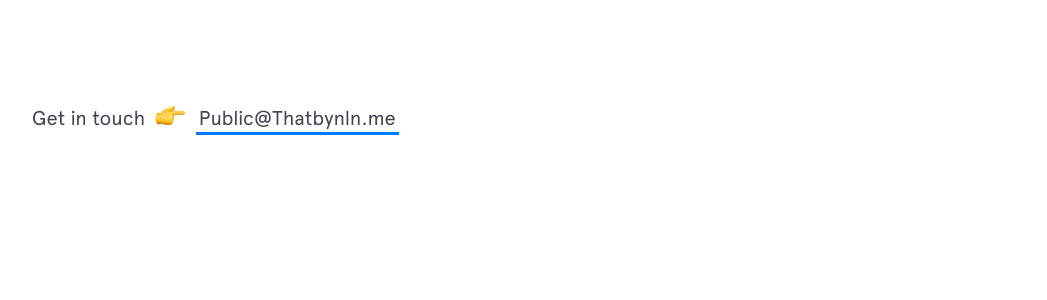
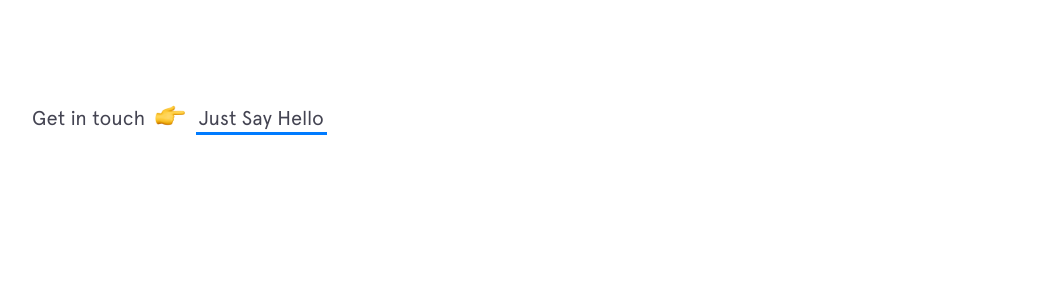
Before and after one commit to thatbynln/thatbynln.github.io, a Jekyll site: the page built from index.html, in a window 1280 px wide and 900 px high, scrolled down 434 px. Shown: the part 154-454 px from the top of the window, without its empty margins (68-1115 px from the left). Built offline with Jekyll 4.4.1, drawn with Linux system fonts in a browser that asks for light colours; nearby versions of some CDN libraries.

Commit message:
Update intro.html

```diff
--- a/_includes/intro.html
+++ b/_includes/intro.html
@@ -12,7 +12,7 @@
     <span>Get in touch </span>
     <span class="emoji pointer"></span>
     <span>
-      <a href="mailto://public@thatbynln.slmail.me" target="_blank" class="highlight-link">Public@Thatbynln.me</a>
+      <a href="mailto://public@thatbynln.slmail.me" target="_blank" class="highlight-link">Just Say Hello</a>
     </span>
   </h3>
 </header>
```
